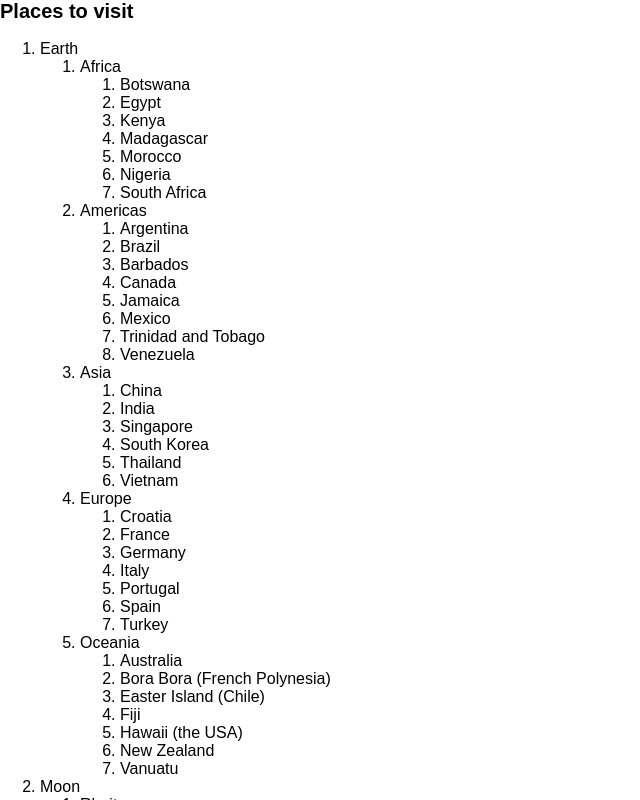
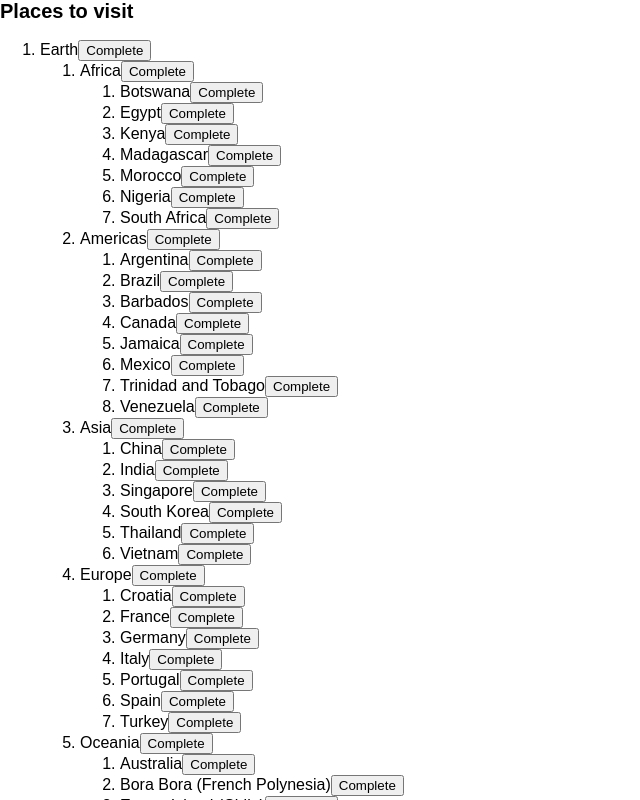
Before and after one commit to Sheddiey/Frontend-mentor-Projects, a React (Create React App) app in the folder my-app/: page / in a window 1280 px wide. Shown: the top 800 px of the page, without its empty margins (0-640 px from the left). Built offline with nearby package versions, Linux system fonts and the light colour scheme.

Commit message:
added a complete button

```diff
--- a/my-app/src/Managing state/Changing-State/PlaceTree.jsx
+++ b/my-app/src/Managing state/Changing-State/PlaceTree.jsx
@@ -1,16 +1,29 @@
 import { useState } from "react";
 import { initialTravelPlan } from "./Place";
 
-function PlaceTree({ id, placesById }) {
+function PlaceTree({ id, parentId, placesById, onComplete }) {
   const place = placesById[id];
   const childIds = place.childIds;
   return (
     <li>
       {place.title}
+      <button
+        onClick={() => {
+          onComplete(parentId, id);
+        }}
+      >
+        Complete
+      </button>
       {childIds.length > 0 && (
         <ol>
           {childIds.map((childId) => (
-            <PlaceTree key={childId} id={childId} placesById={placesById} />
+            <PlaceTree
+              key={childId}
+              id={childId}
+              placesById={placesById}
+              parentId={id}
+              onComplete={onComplete}
+            />
           ))}
         </ol>
       )}
@@ -20,6 +33,20 @@ function PlaceTree({ id, placesById }) {
 
 export default function TravelPlan() {
   const [plan, setPlan] = useState(initialTravelPlan);
+
+  function handleComplete(parentId, childId) {
+    const parent = plan[parentId];
+
+    const nextParent = {
+      ...parent,
+      childIds: parent.childIds.filter((id) => id !== childId),
+    };
+    setPlan({
+      ...plan,
+      [parentId]: nextParent,
+    });
+  }
+
   const root = plan[0];
   const planetIds = root.childIds;
   return (
@@ -27,7 +54,13 @@ export default function TravelPlan() {
       <h2>Places to visit</h2>
       <ol>
         {planetIds.map((id) => (
-          <PlaceTree key={id} id={id} placesById={plan} />
+          <PlaceTree
+            key={id}
+            id={id}
+            parentId={0}
+            placesById={plan}
+            onComplete={handleComplete}
+          />
         ))}
       </ol>
     </>
```
